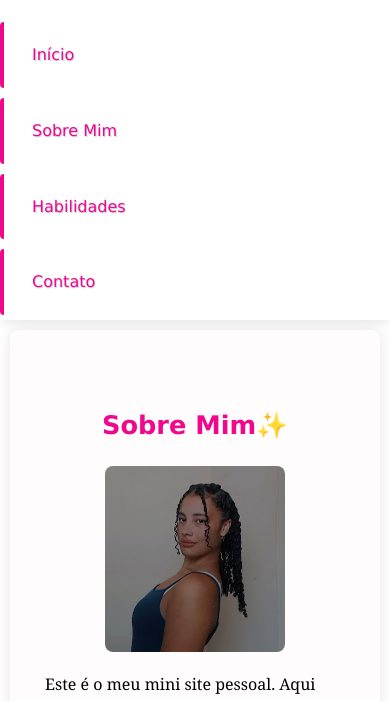
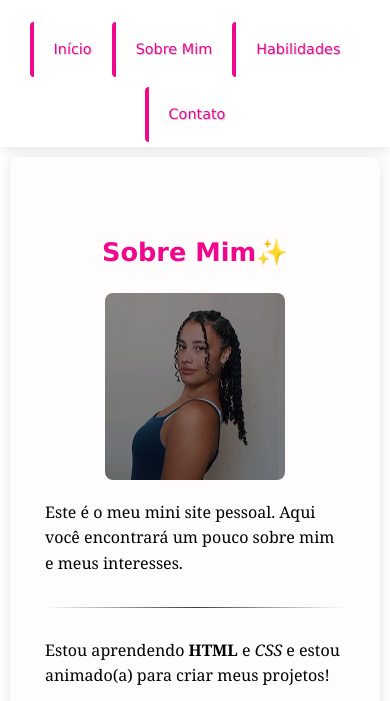
Before and after one commit to IsabellaOliiveira/Meu-Site-Pessoal, a plain HTML site: page index.html in a window 390 px wide. Shown: the part 108-809 px from the top of the page. Drawn offline with Linux system fonts and the light colour scheme.

Commit message:
Add files via upload
Signed-off-by: IsabellaOliiveira <isabella.oliveira6@aluno.senai.br>

```diff
--- a/style.css
+++ b/style.css
@@ -322,11 +322,14 @@ footer p {
 @media (max-width: 768px) {
     /* Ajustes para o menu de navegação */
     .main-nav {
-        flex-direction: column; /* Empilha os itens verticalmente */
+        /*flex-direction: column; /* Empilha os itens verticalmente */
+        flex-wrap: wrap;
         height: auto; /* Altura automática */
     }
     .main-nav li a {
         padding: 12px 20px; /* Padding ajustado para mobile */
+        padding: 8px 12px;
+        font-size: 0.9em;
     }
 
     /* Demais ajustes originais */
```
